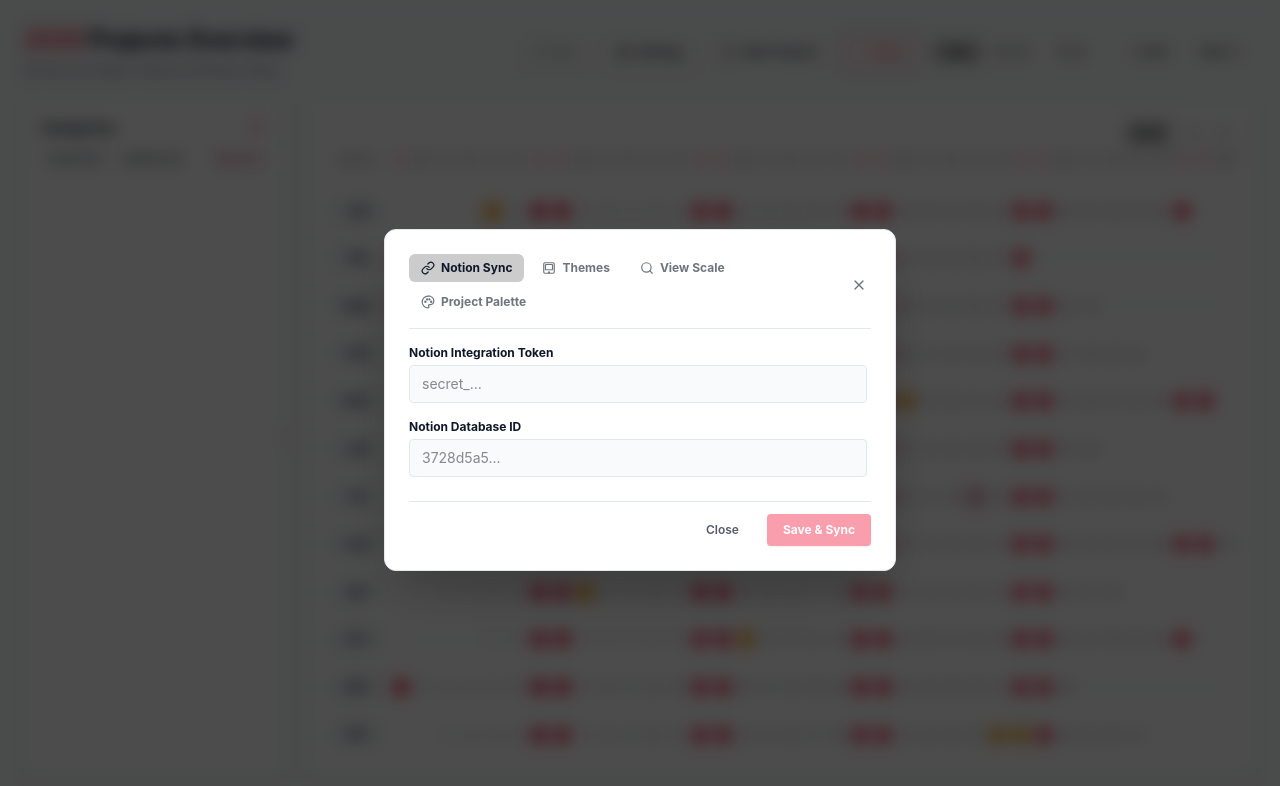
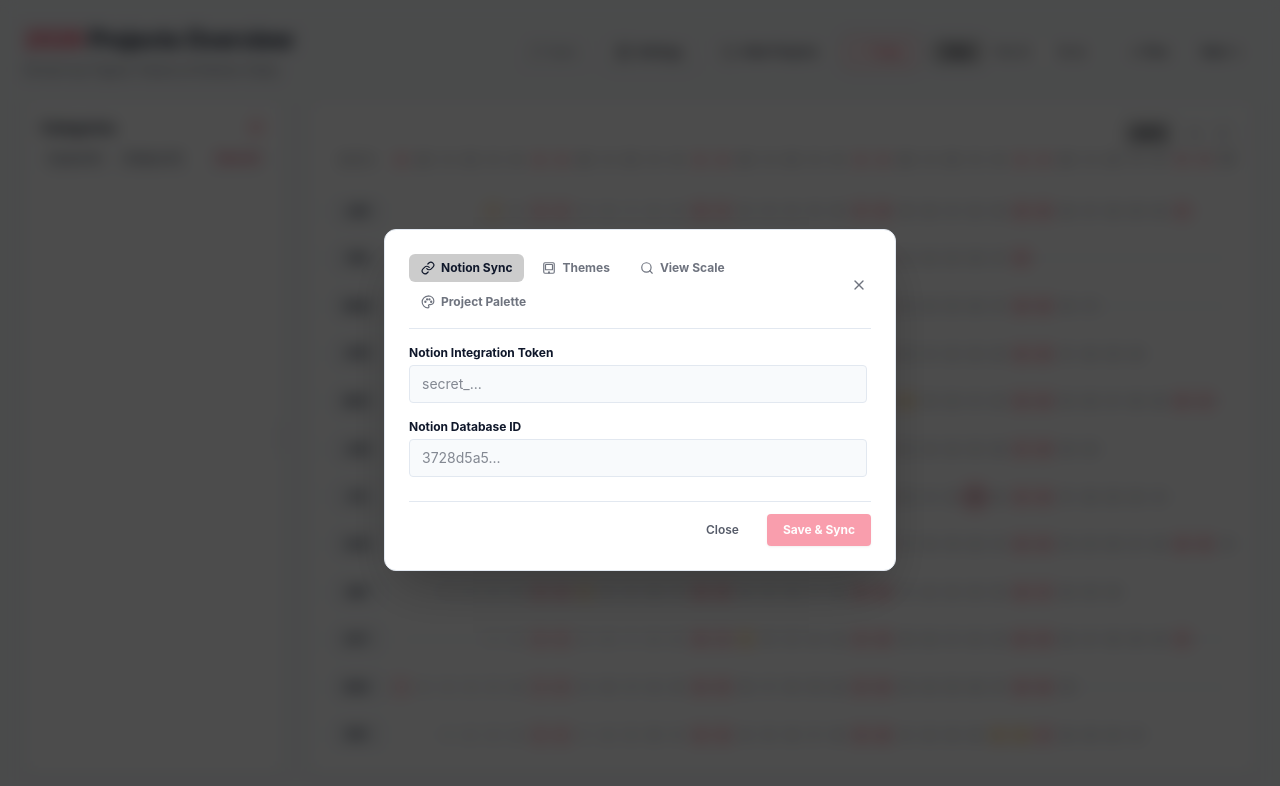
Before and after one commit to formfiberstudio-pixel/creator-timeline, a React (Vite) app: page / in a window 1280 px wide. Shown: the top 786 px of the page. Built offline with nearby package versions, Linux system fonts and the light colour scheme.

Commit message:
weekend & holiday day dots

```diff
--- a/src/App.jsx
+++ b/src/App.jsx
@@ -268,7 +268,7 @@
 };
 
 // -------------------------------------------------------------
-// HELPER: UNIFIED DAY DOT STYLING (WEEKENDS -> PRIMARY, STATS -> SECONDARY)
+// HELPER: UNIFIED DAY DOT STYLING (WEEKENDS -> PRIMARY, STATS -> SECONDARY) - UNFILLED BACKGROUND
 // -------------------------------------------------------------
 const getDayDotStyling = (dateObj, hasLog, logDotHex) => {
   if (!dateObj) return { bg: 'var(--theme-card)', text: 'var(--theme-text)', border: 'var(--theme-border)' };
@@ -279,10 +279,10 @@
   const isWknd = dateObj.getDay() === 0 || dateObj.getDay() === 6;
 
   if (statName) {
-    return { bg: 'var(--theme-secondary)', text: '#FFFFFF', border: 'var(--theme-secondary)' };
+    return { bg: 'var(--theme-card)', text: 'var(--theme-secondary)', border: 'var(--theme-secondary)' };
   }
   if (isWknd) {
-    return { bg: 'var(--theme-primary)', text: '#FFFFFF', border: 'var(--theme-primary)' };
+    return { bg: 'var(--theme-card)', text: 'var(--theme-primary)', border: 'var(--theme-primary)' };
   }
   return { bg: 'var(--theme-card)', text: 'var(--theme-text)', border: 'var(--theme-border)' };
 };
@@ -1566,6 +1566,7 @@
                             const primaryLog = hasLog ? logs[0] : null;
                             const displayDotHex = getDisplayDotColor(logs, targetDate);
                             const dotStyle = getDayDotStyling(targetDate, hasLog, displayDotHex);
+                            const isSpecialDay = !!(getOntarioStatHolidayName(targetDate) || targetDate.getDay() === 0 || targetDate.getDay() === 6);
 
                             const isHoveredProject = hasLog && logs.some(l => (l.Projects || 'Untitled Project') === hoveredProjectTitle);
                             const isUnrelatedHover = hoveredProjectTitle && !isHoveredProject;
@@ -1583,8 +1584,8 @@
                                     borderColor: dotStyle.border
                                   }}
                                   className={`rounded-full flex items-center justify-center transition-all duration-200 relative z-20 border bg-[var(--theme-card)] ${
-                                    hasLog || dotStyle.bg !== 'var(--theme-card)' ? 'font-bold shadow-xs scale-110' : ''
-                                  } ${isHoveredProject ? 'ring-2 ring-[var(--theme-secondary)] ring-offset-1 font-bold z-30 scale-125' : isToday(targetDate) ? 'ring-2 ring-[var(--theme-primary)] ring-offset-1 font-bold' : ''} ${isUnrelatedHover ? 'opacity-40 grayscale-[50%]' : ''}`}
+                                    hasLog || isSpecialDay ? 'font-bold shadow-xs' : ''
+                                  } ${hasLog ? 'scale-110' : ''} ${isHoveredProject ? 'ring-2 ring-[var(--theme-secondary)] ring-offset-1 font-bold z-30 scale-125' : isToday(targetDate) ? 'ring-2 ring-[var(--theme-primary)] ring-offset-1 font-bold' : ''} ${isUnrelatedHover ? 'opacity-40 grayscale-[50%]' : ''}`}
                                 >
                                   {targetDayNum}
                                   {hasMultipleProjects && (
@@ -1678,6 +1679,7 @@
                               const primaryLog = hasLog ? logs[0] : null;
                               const displayDotHex = getDisplayDotColor(logs, targetDate);
                               const dotStyle = getDayDotStyling(targetDate, hasLog, displayDotHex);
+                              const isSpecialDay = !!(getOntarioStatHolidayName(targetDate) || targetDate.getDay() === 0 || targetDate.getDay() === 6);
 
                               const isHoveredProject = hasLog && logs.some(l => (l.Projects || 'Untitled Project') === hoveredProjectTitle);
                               const isUnrelatedHover = hoveredProjectTitle && !isHoveredProject;
@@ -1695,8 +1697,8 @@
                                       borderColor: dotStyle.border
                                     }}
                                     className={`rounded-full flex items-center justify-center transition-all duration-200 relative z-20 border bg-[var(--theme-card)] ${
-                                      hasLog || dotStyle.bg !== 'var(--theme-card)' ? 'font-bold shadow-xs scale-110' : ''
-                                    } ${isHoveredProject ? 'ring-2 ring-[var(--theme-secondary)] ring-offset-1 font-bold z-30 scale-125' : isToday(targetDate) ? 'ring-2 ring-[var(--theme-primary)] ring-offset-1 font-bold' : ''} ${isUnrelatedHover ? 'opacity-40 grayscale-[50%]' : ''}`}
+                                      hasLog || isSpecialDay ? 'font-bold shadow-xs' : ''
+                                    } ${hasLog ? 'scale-110' : ''} ${isHoveredProject ? 'ring-2 ring-[var(--theme-secondary)] ring-offset-1 font-bold z-30 scale-125' : isToday(targetDate) ? 'ring-2 ring-[var(--theme-primary)] ring-offset-1 font-bold' : ''} ${isUnrelatedHover ? 'opacity-40 grayscale-[50%]' : ''}`}
                                   >
                                     {targetDayNum}
                                     {hasMultipleProjects && (
```
